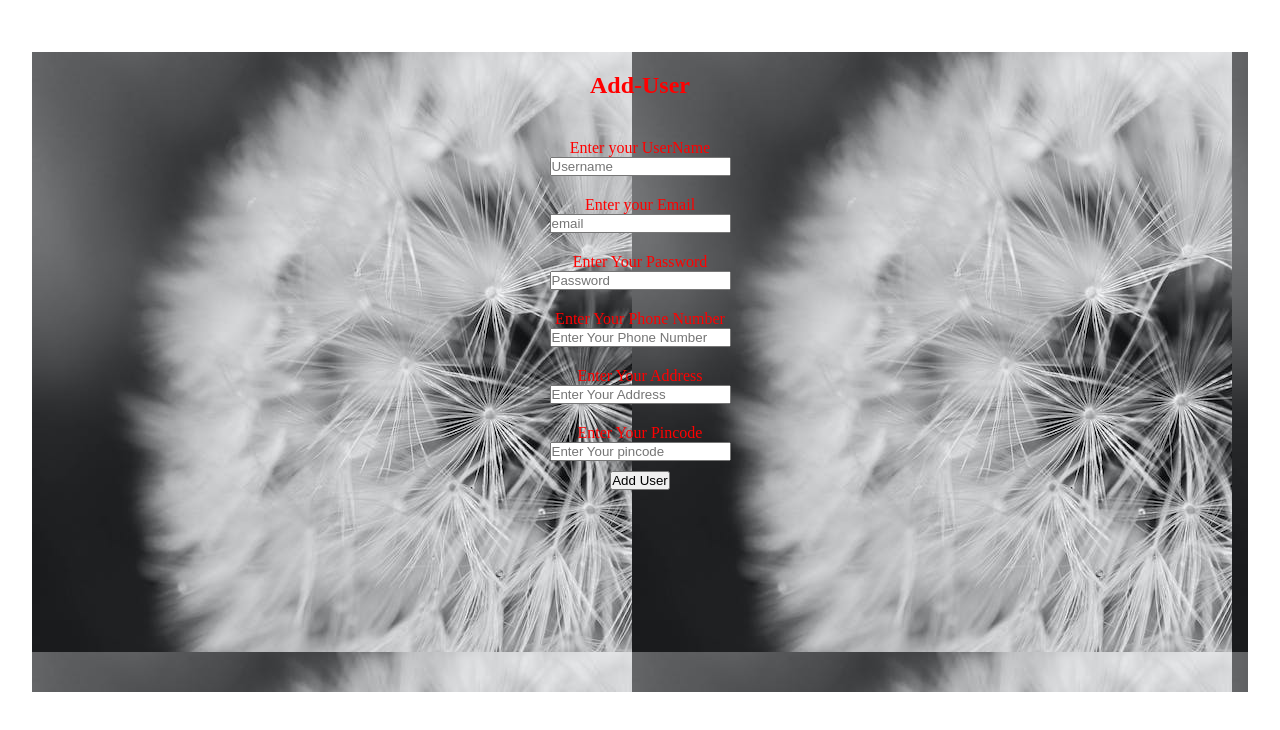
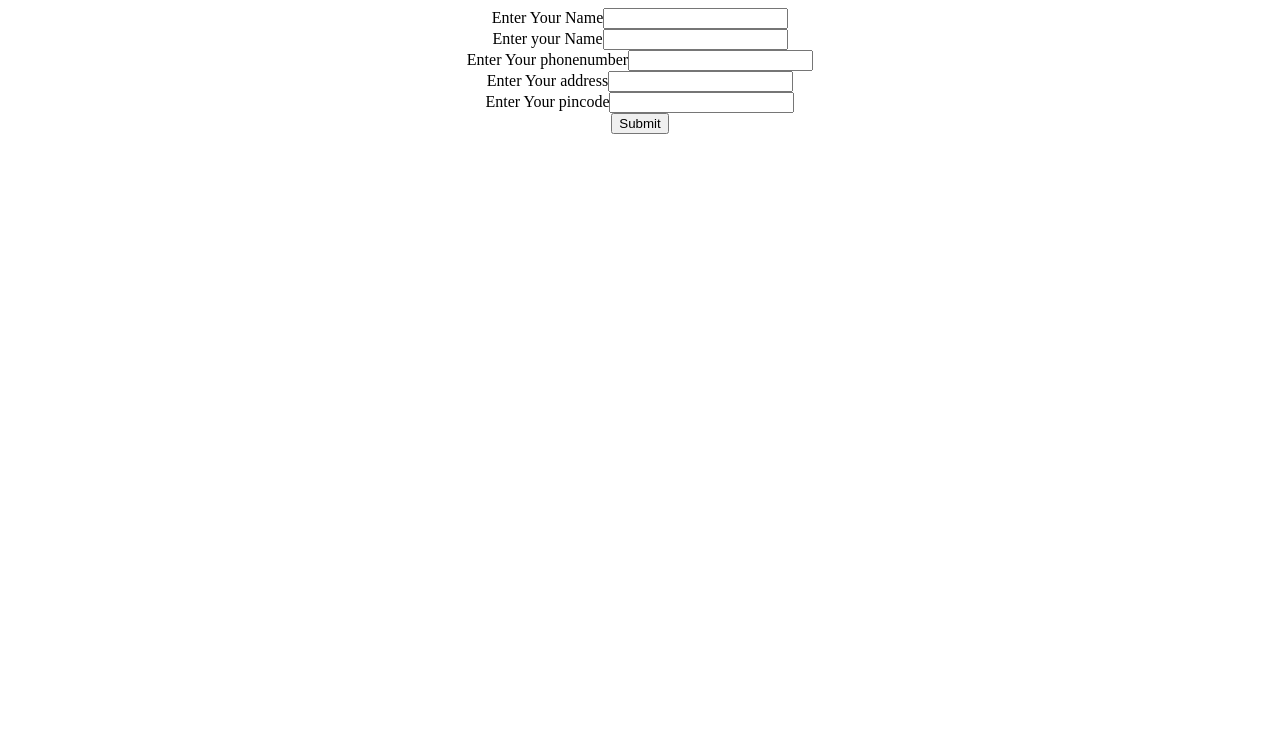
Before and after one commit to Akshaysubramanian55/hrclient, a React (Vite) app: page /adduser in a window 1280 px wide. Shown: the top 730 px of the page. Built offline with nearby package versions, Linux system fonts and the light colour scheme.

Commit message:
march1 commit

```diff
--- a/src/App.jsx
+++ b/src/App.jsx
@@ -1,30 +1,35 @@
 import React from 'react'
-import Landingpage from './Components/Landing/Landing'
-import Adduser from './Components/Adduser/Adduser'
-import Login from './Components/Login/Login'
-import './App.css'
-import { BrowserRouter as Router, Route, Routes, Link, useParams, } from 'react-router-dom';
-import Admin from './Components/Admin/Admin'
-import Listusers from './Components/Listusers/Listuser'
+// import Landingpage from './Components/Landing/Landing'
+// import Adduser from './Components/Adduser/Adduser'
+// import Login from './Components/Login/Login'
+// import './App.css'
+// import { BrowserRouter as Router, Route, Routes, Link, useParams, } from 'react-router-dom';
+// import Admin from './Components/Admin/Admin'
+// import Listusers from './Components/Listusers/Listuser'
+import Userdetails from './Components/Userdetails/Userdetails'
 
 
 function App() {
 
   return (
-    <Router>
-      <div>
-        <Routes>
-          <Route path="/" exact element={<Landingpage />} />
-          <Route path="/login" exact element={<Login />} />
-          <Route path='/adduser' exact element={<Adduser/>}/>
-          <Route path='/admin'    exact element={<Admin/>}/>
-          <Route path='/getuser'    exact element={<Listusers/>}/>
-        </Routes>
+    // <Router>
+    //   <div>
+    //     <Routes>
+    //       <Route path="/" exact element={<Landingpage />} />
+    //       <Route path="/login" exact element={<Login />} />
+    //       <Route path='/adduser' exact element={<Adduser/>}/>
+    //       <Route path='/admin'    exact element={<Admin/>}/>
+    //       <Route path='/getuser'    exact element={<Listusers/>}/>
+    //     </Routes>
 
 
 
-      </div>
-    </Router>
+    //   </div>
+    // </Router>
+    <>
+    <Userdetails/>
+    </>
+
 
 
   )
--- a/src/Components/Adduser/Adduser.css
+++ b/src/Components/Adduser/Adduser.css
@@ -1,24 +1,52 @@
-*{
+* {
     box-sizing: border-box;
     margin: 0;
     padding: 0;
 }
 
-.adddetails,label{
+.adddetails label {
     display: block;
-    padding: 20px 20px 0px 20px;
+    padding: 40px 20px 0px 40px;
 }
-.adddata{
-    height:80vh;
-   background-image: url('../Adduser/images/background2.jpeg');
-   color:red;
-   /* background-size: cover; */
+
+.adddata {
+    height: 100vh;
+    background-color: brown;
+    color: black;
+    width:50vw
+}
+
+.adddetails button {
+    margin-top: 20px;
+}
+
+.adddata h2 {
+    padding-top: 20px;
+}
+
+.adddetails input {
+    height: 30px;
+    width: 200px;
+    padding: 20px;
+}
+
+.dataforms {
+    display: flex;
+}
+
+.adddetails {
+    margin-top: 20px;
+}
+
+.mydraw img {
+    width: 80%;
+    height: 80%;
+    margin-top: 60px;
 
 }
-.adddetails button{
-    margin-top: 10px;
+
+.mydraw {
+
+    background-color: chartreuse;
+
 }
-.adddata h2{
-    padding-top: 20px;
-}
-/* https://www.pexels.com/photo/drone-shot-of-webster-s-falls-in-canada-9789919/ */
--- a/src/Components/Adduser/Adduser.jsx
+++ b/src/Components/Adduser/Adduser.jsx
@@ -1,4 +1,5 @@
 import React, { useState } from "react";
+import mydraw from '../Adduser/images/draw1.webp'
 import './Adduser.css'
 
 function Adduser() {
@@ -105,7 +106,7 @@ function Adduser() {
             const json_data = JSON.stringify(data);
             console.log("json_data : ", json_data)
 
-            const response = await fetch('http://localhost:3100/adduser', {
+            const response = await fetch('http:</div>//localhost:3100/adduser', {
                 method: 'POST',
                 headers: {
                     'Content-Type': 'application/json',
@@ -129,7 +130,7 @@ function Adduser() {
     }
 
     return (
-
+        <div className="dataforms">
 
             <div className='adddata' >
 
@@ -146,19 +147,19 @@ function Adduser() {
                     <div>
 
                         <label htmlFor="email">Enter your Email</label>
-                    <input type="email" placeholder="email" name='email' value={email} onChange={(e) => {setEmail(e.target.value);validateemail(e.target.value)}} />
+                        <input type="email" placeholder="email" name='email' value={email} onChange={(e) => { setEmail(e.target.value); validateemail(e.target.value) }} />
                         {emailerror && <p className="error-message">{emailerror}</p>}
                     </div>
 
                     <div>
                         <label htmlFor="password">Enter Your Password</label>
-                    <input type="password" placeholder="Password" name='password' value={password} onChange={(e) => {setPassword(e.target.value);validatepassword(e.target.value)}} />
+                        <input type="password" placeholder="Password" name='password' value={password} onChange={(e) => { setPassword(e.target.value); validatepassword(e.target.value) }} />
                         {passworderror && <p className="error-message">{passworderror}</p>}
                     </div>
 
                     <div>
                         <label htmlFor="phonenumber">Enter Your Phone Number</label>
-                    <input type="text" placeholder="Enter Your Phone Number" name="phonenumber" value={phonenumber} onChange={(e) => {setPhonenumber(e.target.value);validatephonenumber(e.target.value)}} />
+                        <input type="phonenumber" placeholder="Enter Your Phone Number" name="phonenumber" value={phonenumber} onChange={(e) => { setPhonenumber(e.target.value); validatephonenumber(e.target.value) }} />
 
                         {phonenumbererror && <p className="error-message">{phonenumbererror}</p>}
 
@@ -169,24 +170,32 @@ function Adduser() {
 
 
                         <label htmlFor="address">Enter Your Address</label>
-                    <input type="address" placeholder="Enter Your Address" name="Address" value={Address} onChange={(e) =>{setAddress(e.target.value);validateAddress(e.target.value)}} />
+                        <input type="address" placeholder="Enter Your Address" name="Address" value={Address} onChange={(e) => { setAddress(e.target.value); validateAddress(e.target.value) }} />
                         {Addresserror && <p className="error-message">{Addresserror}</p>}
 
                     </div>
 
                     <div>
                         <label htmlFor="pincode">Enter Your Pincode</label>
-                    <input type="pincode" placeholder="Enter Your pincode" name="pincode" value={pincode} onChange={(e) => {setPincode(e.target.value);validatepincode(e.target.value)}} />
+                        <input type="pincode" placeholder="Enter Your pincode" name="pincode" value={pincode} onChange={(e) => { setPincode(e.target.value); validatepincode(e.target.value) }} />
                         {pincodeerror && <p className="error-message">{pincodeerror}</p>}
 
                     </div>
+
+
 
 
                     <div className='centre'>
                         <button type="submit" >Add User</button>
                     </div>
 
+
+
                 </form>
+            </div>
+            <div className="mydraw">
+                <img src={mydraw} alt="#" />
+            </div>
         </div>
     )
 }
--- /dev/null
+++ b/src/Components/Handleviewer/Handleviewer.jsx
@@ -0,0 +1,10 @@
+const HandleViewUser = (userId, data) => {
+    if (userId !== undefined) {
+        console.log("View button clicked for user ID:", userId);
+    } else {
+        console.error("User ID is undefined");
+        console.log("Data:", data);
+    }
+};
+
+export default HandleViewUser;
--- a/src/Components/Landing/Landing.css
+++ b/src/Components/Landing/Landing.css
@@ -3,7 +3,8 @@
     display: flex;
     justify-content: center;
     align-items: center;
-  background-image: url('../Landing/images/background4.jpg');
+  /* background-image: url('../Landing/images/background4.jpg');
   background-size: cover;
-  background-position: center;
+  background-position: center; */
+  background-color: aqua;
 }
--- a/src/Components/Listusers/Listuser.css
+++ b/src/Components/Listusers/Listuser.css
@@ -1,10 +1,6 @@
-.overall{
-background-image: url('../Listusers/images/back.webp');
-background-size: cover;
 
-}
 .header{
-color: red;
+color:black;
  padding: 10px;
 }
 .box,p{
@@ -12,11 +8,12 @@ color: red;
     justify-content: center;
     align-items: center;
     padding-right: 40px;
+
 }
 .box p{
 
     width: 300px;
-   color:red;
+   color:black;
 
 
 
@@ -46,7 +43,7 @@ color: red;
 }
 .labels h1{
     padding: 20px 0 10px 230px;
-    color: red;
+    color: black;
 }
 .box1 img{
  width: 40px;
--- a/src/Components/Listusers/Listuser.jsx
+++ b/src/Components/Listusers/Listuser.jsx
@@ -4,6 +4,8 @@ import './Listuser.css';
 import myImage from '../Listusers/images/icons8-male-user-50.png'
 import myMail from '../Listusers/images/icons8-mail-50.png'
 import myPhone from '../Listusers/images/icons8-phone-50.png'
+import HandleViewUser from "../Handleviewer/Handleviewer";
+
 
 function Listusers() {
     const [data, setData] = useState([]);
@@ -20,10 +22,13 @@ function Listusers() {
         fetchData();
     }, []);
 
+
+
+
     return (
         <>
 
-            <div className="overall">
+
                 <div className="header">
                     <h1>Users</h1>
                 </div>
@@ -34,7 +39,7 @@ function Listusers() {
                 </div>
                 {data.length ? (
                     data.map((user) => (
-                        <div className="box" key={user.id}>
+                        <div className="box" key={user._id}>
                             <div className="box1">
                                 <img src={myImage} alt="#" />
                                 <p> {user.name}</p>
@@ -48,7 +53,7 @@ function Listusers() {
                                 <p> {user.phonenumber}</p>
                             </div>
                             <div>
-                                <button>View</button>
+                                <button onClick={() => handleViewUser(user._id)}>View</button>
 
                             </div>
 
@@ -58,7 +63,7 @@ function Listusers() {
                 ) : (
                     <h1>Loading....</h1>
                 )}
-            </div>
+
 
         </>
     );
--- a/src/Components/Login/Login.css
+++ b/src/Components/Login/Login.css
@@ -1,9 +1,23 @@
+.loginform{
+    display: flex;
+}
+
+.loginimage img{
+    width: 100%;
+    height: 50%;
+
+}
+.loginimage{
+    background-color: aqua;
+}
+.loginimage img{
+    margin-top: 100px;
+}
 .logindataa {
-   background-image: url('../Login/images/background3.jpeg');
-   /* background-size: cover; */
 
+background-color: cadetblue;
     padding-top: 200px;
-    height: 120vh;
+    height: 80vh;
     width: 100%;
 }
 
--- a/src/Components/Login/Login.jsx
+++ b/src/Components/Login/Login.jsx
@@ -1,6 +1,7 @@
 import React, { useState } from 'react';
 import { useNavigate } from 'react-router-dom';
 import axios from 'axios';
+import myDraw2 from '../Login/images/draw2.webp'
 import './Login.css';
 
 function Login() {
@@ -65,6 +66,13 @@ function Login() {
 
 
     return (
+
+        <div className='loginform'>
+
+            <div className='loginimage'>
+                <img src={myDraw2} alt="#" />
+            </div>
+
             <div className='logindataa' >
 
                 <h2>Login</h2>
@@ -77,7 +85,7 @@ function Login() {
                     </div>
                     <div>
                         <label htmlFor="password">Enter Your Password</label>
-                    <input type="password" placeholder="Password" name='password' value={password} onChange={(e) =>{ setPassword(e.target.value);validatepassword(e.target.value)}} />
+                        <input type="password" placeholder="Password" name='password' value={password} onChange={(e) => { setPassword(e.target.value); validatepassword(e.target.value) }} />
                         {passworderror && <p className="error-message">{passworderror}</p>}
                     </div>
 
@@ -89,6 +97,11 @@ function Login() {
 
                 </form>
             </div>
+
+
+        </div>
+
+
     );
 };
 
--- /dev/null
+++ b/src/Components/Userdetails/Userdetails.css
@@ -0,0 +1,6 @@
+.formss{
+    display: flex;
+    flex-direction: column;
+   justify-content: center;
+   align-items: center;
+}
--- /dev/null
+++ b/src/Components/Userdetails/Userdetails.jsx
@@ -0,0 +1,42 @@
+import React from "react";
+import HandleViewUser from "../Handleviewer/Handleviewer";
+import './Userdetails.css'
+
+function Userdetails() {
+
+    return (
+        <div className="formss">
+
+            <div>
+                <label htmlFor="name"  >Enter Your Name</label>
+                <input type="text" name="name" />
+            </div>
+
+            <div>
+                <label htmlFor="mail">Enter your Name</label>
+                <input type="mail" name="name" />
+            </div>
+            <div>
+                <label htmlFor="phonenumber">Enter Your phonenumber</label>
+                <input type="phonenumber" name="phonenumber"/>
+            </div>
+            <div>
+                <label htmlFor="address">Enter Your address</label>
+                <input type="address" name="address" />
+            </div>
+
+            <div>
+                <label htmlFor="pincode">Enter Your pincode</label>
+                <input type="pincode" name="pincode" />
+            </div>
+
+            <div>
+                <button type="submit">Submit</button>
+            </div>
+
+
+        </div>
+    )
+}
+
+export default Userdetails;
```
Also changed, not shown: src/Components/Adduser/images/draw1.webp (added), src/Components/Login/images/draw2.webp (added). Lines whose indentation alone changed are shown as unchanged.
